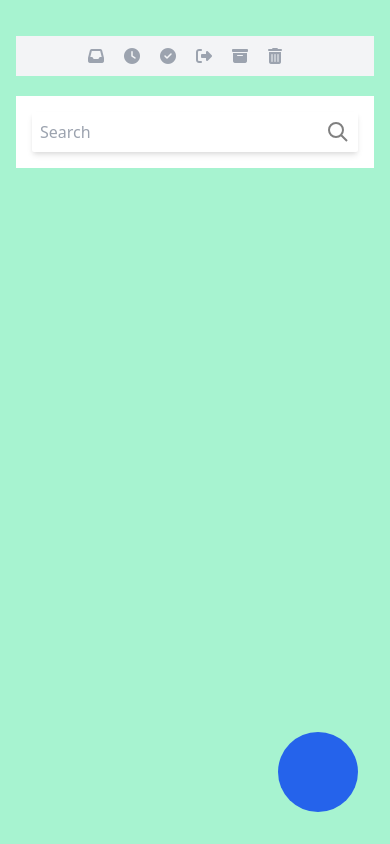
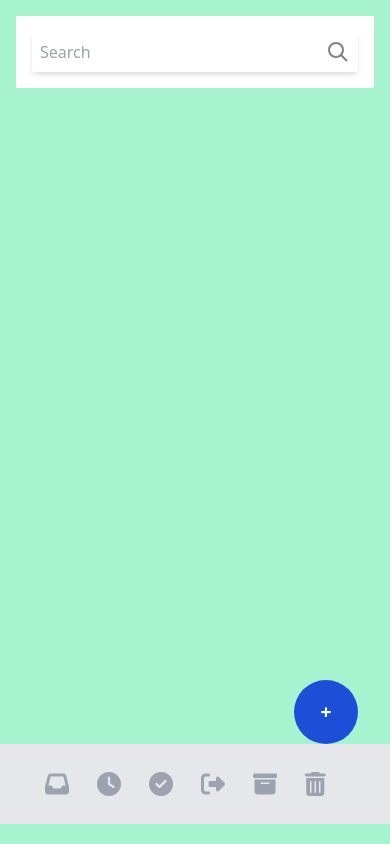
Before and after one commit to mayur-ravindram/react-email-client, a React (Create React App) app: page /#/ in a window 390 px wide. Built offline with nearby package versions, Linux system fonts and the light colour scheme.

Commit message:
responsiveness attempt 2

```diff
--- a/src/component/MailActionsMenu.js
+++ b/src/component/MailActionsMenu.js
@@ -5,21 +5,21 @@ const MailActionsMenu = () => {
   return (
     <>
       {/* navigation side pane */}
-      <div className="p-2 w-full my-5 sm:m-0 sm:w-1/3 bg-gray-100 sm:rounded-l-xl">
+      <div className="p-2 w-full my-5 h-20 absolute left-0 bottom-0 flex sm:flex sm:flex-col sm:h-auto sm:relative sm:m-0 sm:w-1/3 bg-gray-200 sm:rounded-l-xl">
         {/* new message button */}
-        <div className="absolute right-0 bottom-0 bg-blue-600 m-8 rounded-full sm:m-0 sm:relative sm:bg-transparent sm:rounded-none md:flex md:justify-center md:items-center p-10">
+        <div className="sm:content sm:m-2 sm:bg-transparent sm:rounded-none md:flex md:justify-center md:items-center">
           <Link
             to="/"
             className="sm:p-2 sm:bg-blue-700 sm:w-full text-center text-white font-semibold rounded-lg"
           >
-            <span className="hidden md:contents">New Message</span>
-            <span className="h-8 w-8 rounded-full bg-red-500"></span>
+            <span className="hidden sm:contents sm:text-xs md:text-base">Create</span>
+            <span className="absolute right-8 bottom-20 p-2 w-16 h-16 flex justify-center items-center rounded-full bg-blue-700 text-xl sm:hidden">+</span>
           </Link>
         </div>
 
         {/* menu */}
         <div className="flex m-auto justify-around space-x-2 sm:m-2 sm:flex sm:flex-col">
-          <ul className="sm:space-y-6 flex sm:inline-block">
+          <ul className="flex space-x-2 text-2xl sm:text-base sm:space-y-6 sm:flex sm:flex-col">
             <li>
               <NavLink
                 to="/inbox"
@@ -30,7 +30,7 @@ const MailActionsMenu = () => {
                 }}
                 className="font-semibold text-gray-400"
               >
-                <div className="flex justify-around">
+                <div className="flex justify-around sm:justify-around sm:items-center">
                   <div className="space-x-5 w-1/2">
                     <span className="sm:hidden">
                       <i className="fa fa-inbox"></i>
@@ -38,7 +38,7 @@ const MailActionsMenu = () => {
                     <span className="hidden sm:contents">
                       <i className="fa fa-inbox"></i>
                     </span>
-                    <span className="hidden sm:inline">Inbox</span>
+                    <span className="hidden md:inline">Inbox</span>
                   </div>
                   <span className="p-1 rounded-full h-5 w-5 flex justify-center items-center text-xs text-white"></span>
                 </div>
@@ -54,7 +54,7 @@ const MailActionsMenu = () => {
                 }}
                 className="font-semibold text-gray-400"
               >
-                <div className="flex justify-around">
+                <div className="flex justify-around sm:justify-around sm:items-center">
                   <div className="space-x-5 w-1/2">
                     <span className="sm:hidden">
                       <i className="fa fa-clock"></i>
@@ -62,7 +62,7 @@ const MailActionsMenu = () => {
                     <span className="hidden sm:contents">
                       <i className="fa fa-clock"></i>
                     </span>
-                    <span className="hidden sm:inline">Drafts</span>
+                    <span className="hidden md:inline">Drafts</span>
                   </div>
                   <span className="p-1 rounded-full h-5 w-5 flex justify-center items-center text-xs text-white"></span>
                 </div>
@@ -78,7 +78,7 @@ const MailActionsMenu = () => {
                 }}
                 className="font-semibold text-gray-400"
               >
-                <div className="flex justify-around">
+                <div className="flex justify-around sm:justify-around sm:items-center">
                   <div className="space-x-5 w-1/2">
                     <span className="sm:hidden">
                       <i className="fa fa-check-circle"></i>
@@ -86,7 +86,7 @@ const MailActionsMenu = () => {
                     <span className="hidden sm:contents">
                       <i className="fa fa-check-circle"></i>
                     </span>
-                    <span className="hidden sm:inline">Sent</span>
+                    <span className="hidden md:inline">Sent</span>
                   </div>
                   <span className="p-1 rounded-full h-5 w-5 flex justify-center items-center text-xs text-white"></span>
                 </div>
@@ -102,7 +102,7 @@ const MailActionsMenu = () => {
                 }}
                 className="font-semibold text-gray-400"
               >
-                <div className="flex justify-around">
+                <div className="flex justify-around sm:justify-around sm:items-center">
                   <div className="space-x-5 w-1/2">
                     <span className="sm:hidden">
                       <i className="fa fa-sign-out-alt"></i>
@@ -110,7 +110,7 @@ const MailActionsMenu = () => {
                     <span className="hidden sm:contents">
                       <i className="fa fa-sign-out-alt"></i>
                     </span>
-                    <span className="hidden sm:inline">Outbox</span>
+                    <span className="hidden md:inline">Outbox</span>
                   </div>
                   <span className="p-1 rounded-full h-5 w-5 flex justify-center items-center text-xs text-white"></span>
                 </div>
@@ -126,7 +126,7 @@ const MailActionsMenu = () => {
                 }}
                 className="font-semibold text-gray-400"
               >
-                <div className="flex justify-around">
+                <div className="flex justify-around sm:justify-around sm:items-center">
                   <div className="space-x-5 w-1/2">
                     <span className="sm:hidden">
                       <i className="fa fa-archive"></i>
@@ -134,7 +134,7 @@ const MailActionsMenu = () => {
                     <span className="hidden sm:contents">
                       <i className="fa fa-archive"></i>
                     </span>
-                    <span className="hidden sm:inline">Archive</span>
+                    <span className="hidden md:inline">Archive</span>
                   </div>
                   <span className="p-1 rounded-full h-5 w-5 flex justify-center items-center text-xs text-white"></span>
                 </div>
@@ -150,7 +150,7 @@ const MailActionsMenu = () => {
                 }}
                 className="font-semibold text-gray-400"
               >
-                <div className="flex justify-around">
+                <div className="flex justify-around sm:justify-around sm:items-center">
                   <div className="space-x-5 w-1/2">
                     <span className="sm:hidden">
                       <i className="fa fa-trash"></i>
@@ -158,7 +158,7 @@ const MailActionsMenu = () => {
                     <span className="hidden sm:contents">
                       <i className="fa fa-trash"></i>
                     </span>
-                    <span className="hidden sm:inline">Trash</span>
+                    <span className="hidden md:inline">Trash</span>
                   </div>
                   <span className="p-1 rounded-full h-5 w-5 flex justify-center items-center text-xs text-white"></span>
                 </div>
--- a/src/component/MailList.js
+++ b/src/component/MailList.js
@@ -9,9 +9,9 @@ export function MailList({data}) {
         <h1 className="text-2xl font-bold uppercase">{path.substring(1)}</h1>
       </div>
       {/* this is list of mails */}
-      <div className="flex flex-col overflow-hidden">
+      <div className="flex flex-col overflow-auto">
         {/* list of mails */}
-        <ul className="m-10 space-y-2">
+        <ul className="m-10 space-y-2 overflow-auto">
           {data && data.inbox.map((value, index) => (
             <Link key={index} to={`${url}/${value.id}`}>
               <li key={index} className="shadow-lg p-3 rounded-sm">
```
